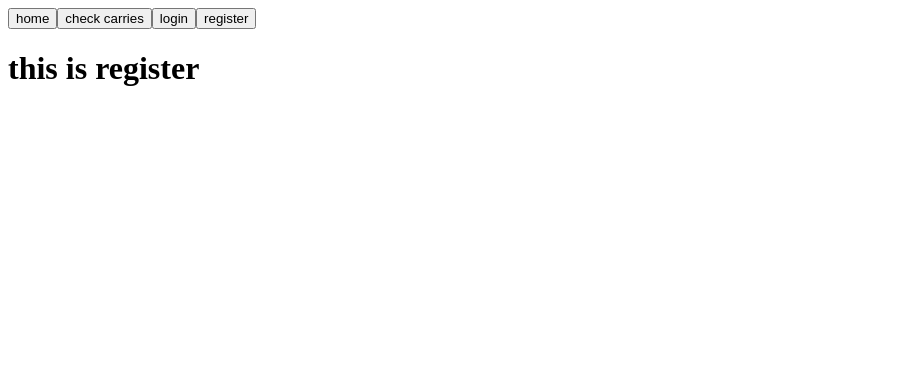
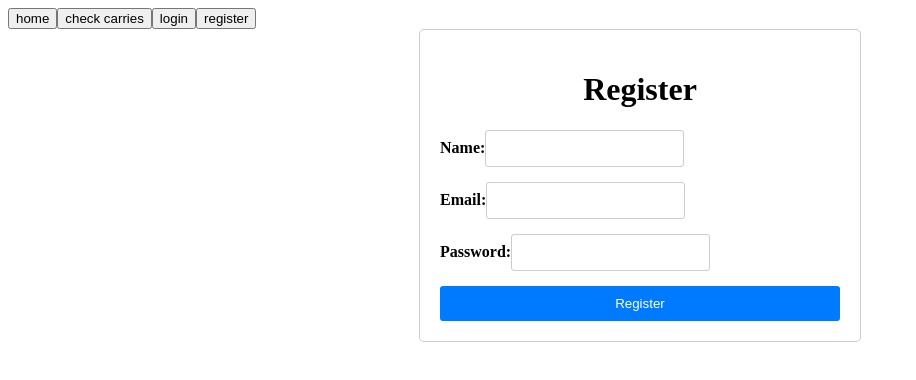
Before and after one commit to Confidentz-C23-PS334/confidentz-web-app, a Vue app: page /register in a window 1280 px wide. Shown: the top 380 px of the page, without its empty margins (0-916 px from the left). Built offline with nearby package versions, Linux system fonts and the light colour scheme.

Commit message:
Membuat ui login dan register

```diff
--- a/src/views/LoginView.vue
+++ b/src/views/LoginView.vue
@@ -1,3 +1,82 @@
 <template>
-  <h1>this is login</h1>
+  <div class="login-container">
+    <h1>Login</h1>
+    <form @submit="submitForm">
+      <div class="form-group">
+        <label for="email">Email:</label>
+        <input type="email" id="email" v-model="email" required>
+      </div>
+      <div class="form-group">
+        <label for="password">Password:</label>
+        <input type="password" id="password" v-model="password" required>
+      </div>
+      <button type="submit">Login</button>
+    </form>
+  </div>
 </template>
+
+<script>
+export default {
+  data() {
+    return {
+      email: '',
+      password: ''
+    };
+  },
+  methods: {
+    submitForm(event) {
+      event.preventDefault();
+      // TODO: Add login logic here
+      console.log('Login form submitted');
+    }
+  }
+};
+</script>
+
+<style scoped>
+.login-container {
+  max-width: 400px;
+  margin: 0 auto;
+  padding: 20px;
+  border: 1px solid black; /* Mengganti warna border menjadi hitam */
+  border-radius: 5px;
+}
+
+h1 {
+  text-align: center;
+}
+
+form {
+  display: grid; /* Mengubah display menjadi grid */
+  gap: 10px; /* Menambahkan jarak antara elemen-elemen dalam grid */
+}
+
+.form-group {
+  /* Mengubah margin-bottom menjadi margin-top */
+  margin-top: 15px;
+}
+
+label {
+  font-weight: bold;
+}
+
+input[type="email"],
+input[type="password"] {
+  padding: 10px;
+  border: 1px solid #ccc;
+  border-radius: 3px;
+}
+
+button {
+  padding: 10px 20px;
+  background-color: #007bff;
+  color: #fff;
+  border: none;
+  border-radius: 3px;
+  cursor: pointer;
+}
+
+button:hover {
+  background-color: #0056b3;
+}
+</style>
--- a/src/views/RegisterView.vue
+++ b/src/views/RegisterView.vue
@@ -1,3 +1,87 @@
 <template>
-  <h1>this is register</h1>
+  <div class="register-container">
+    <h1>Register</h1>
+    <form @submit="submitForm">
+      <div class="form-group">
+        <label for="name">Name:</label>
+        <input type="text" id="name" v-model="name" required>
+      </div>
+      <div class="form-group">
+        <label for="email">Email:</label>
+        <input type="email" id="email" v-model="email" required>
+      </div>
+      <div class="form-group">
+        <label for="password">Password:</label>
+        <input type="password" id="password" v-model="password" required>
+      </div>
+      <button type="submit">Register</button>
+    </form>
+  </div>
 </template>
+
+<script>
+export default {
+  data() {
+    return {
+      name: '',
+      email: '',
+      password: ''
+    };
+  },
+  methods: {
+    submitForm(event) {
+      event.preventDefault();
+      // TODO: Add register logic here
+      console.log('Register form submitted');
+    }
+  }
+};
+</script>
+
+<style scoped>
+.register-container {
+  max-width: 400px;
+  margin: 0 auto;
+  padding: 20px;
+  border: 1px solid #ccc;
+  border-radius: 5px;
+}
+
+h1 {
+  text-align: center;
+}
+
+form {
+  display: flex;
+  flex-direction: column;
+}
+
+.form-group {
+  margin-bottom: 15px;
+}
+
+label {
+  font-weight: bold;
+}
+
+input[type="text"],
+input[type="email"],
+input[type="password"] {
+  padding: 10px;
+  border: 1px solid #ccc;
+  border-radius: 3px;
+}
+
+button {
+  padding: 10px 20px;
+  background-color: #007bff;
+  color: #fff;
+  border: none;
+  border-radius: 3px;
+  cursor: pointer;
+}
+
+button:hover {
+  background-color: #0056b3;
+}
+</style>
```
Also changed, not shown: 1 other file (tests, documents, lock files or other folders).
